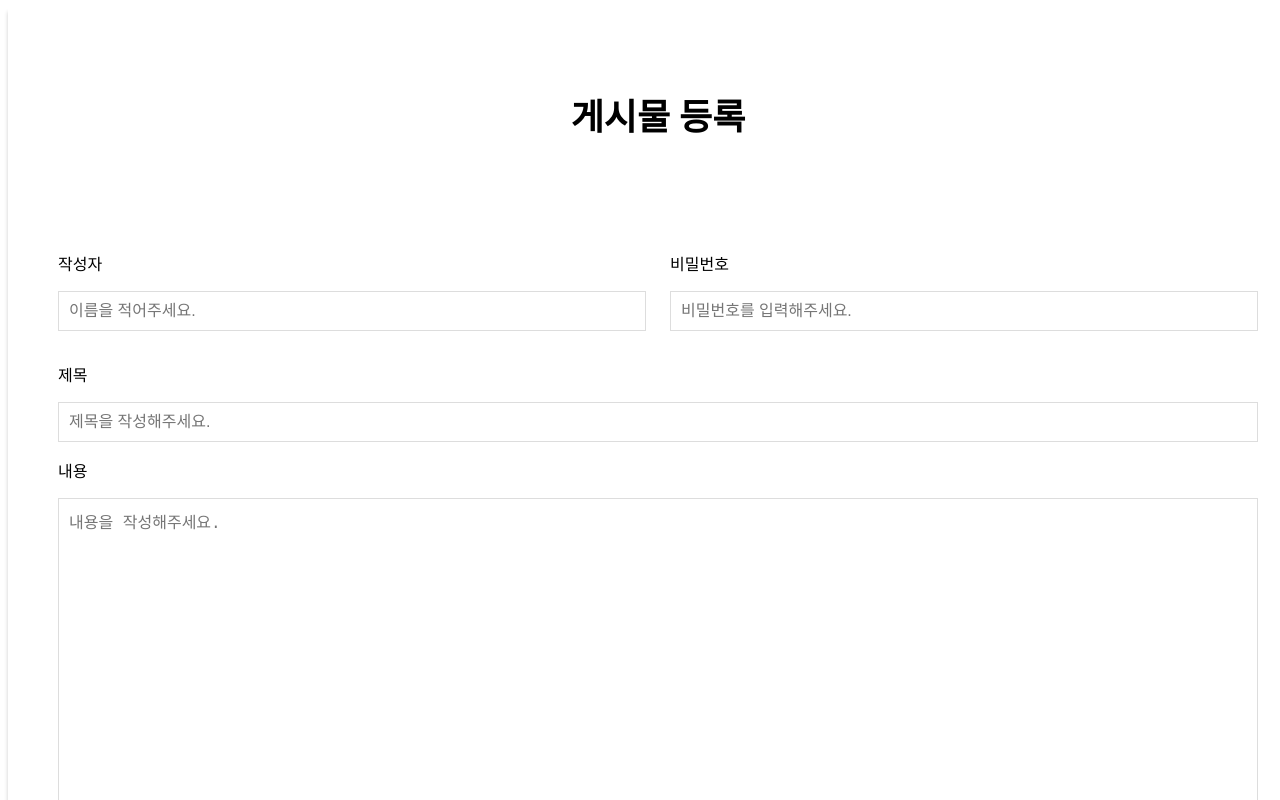
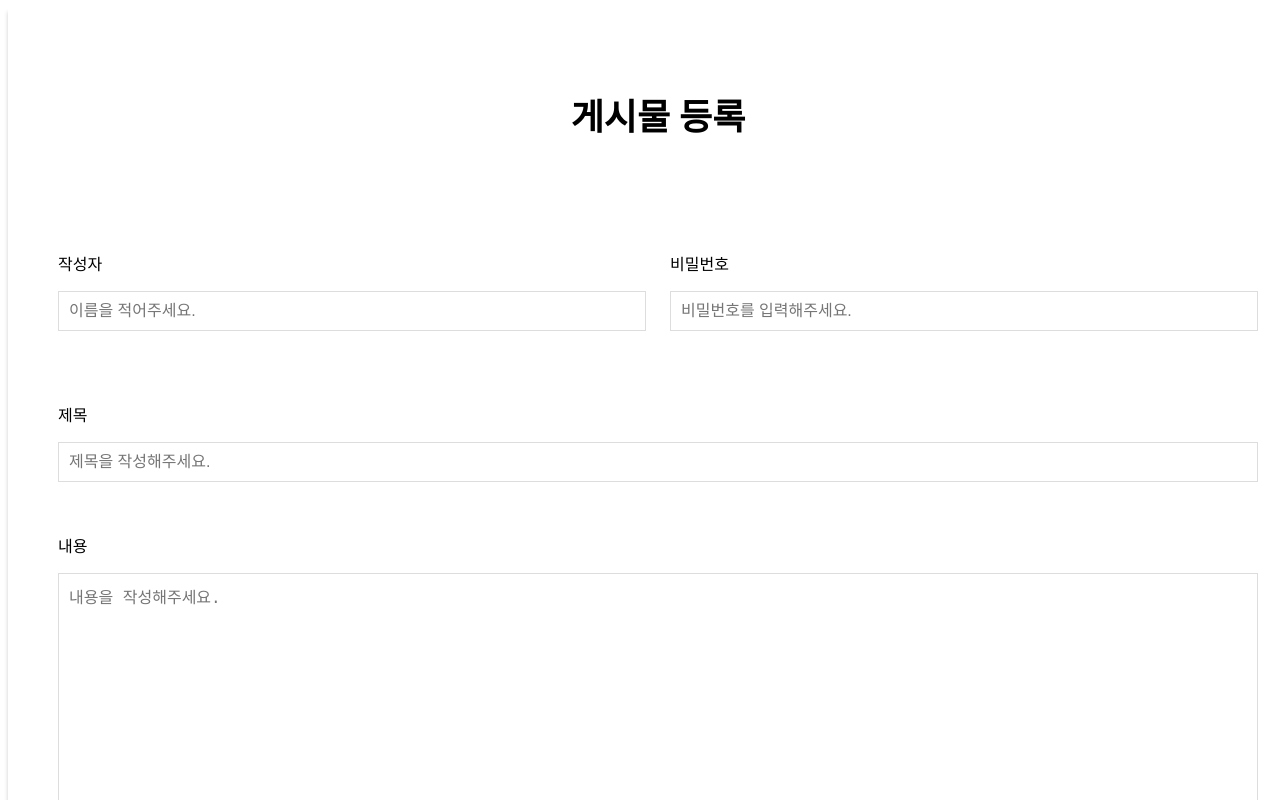
Before and after one commit to hyerin1219/HeY-MARKET, a Next.js app in the folder portfolio/: page /boards/new in a window 1280 px wide. Shown: the top 800 px of the page. Built offline with nearby package versions, Linux system fonts and the light colour scheme.

Commit message:
erorr 추가 수정

```diff
--- a/portfolio/pages/boards/new/index.js
+++ b/portfolio/pages/boards/new/index.js
@@ -1,4 +1,4 @@
-import { MainBox, Title,  InputWrap,  InputWrap2,  InputBox,  TextareaBox, AdressBox, AdressBtn, InputTit, FlexBox, FlexBox2, ImgBox, Label, SendBtn} from '../../../styles/boardsNew';
+import { MainBox, Title,  InputWrap,  InputWrap2,  InputBox,  TextareaBox, AdressBox, AdressBtn, InputTit, FlexBox, FlexBox2, ImgBox, Label, SendBtn, ErrorBox} from '../../../styles/boardsNew';
 
 import { useState } from "react"
 
@@ -41,22 +41,26 @@ export default function boardsNewPage() {
                     <InputWrap>
                         <InputTit>작성자</InputTit>
                         <InputBox  onChange={nameValue} placeholder='이름을 적어주세요.'></InputBox>
+                        <ErrorBox></ErrorBox>
                     </InputWrap>
 
                     <InputWrap>
                         <InputTit>비밀번호</InputTit>
                         <InputBox  onChange={passwordValue} placeholder='비밀번호를 입력해주세요.'></InputBox>
+                        <ErrorBox></ErrorBox>
                     </InputWrap>
                 </FlexBox>
 
                 <InputWrap2>
                     <InputTit>제목</InputTit>
                     <InputBox  onChange={titleValue} placeholder='제목을 작성해주세요.'></InputBox>
+                    <ErrorBox></ErrorBox>
                 </InputWrap2>
 
                 <InputWrap2>
                     <InputTit>내용</InputTit>
                     <TextareaBox  onChange={boardValue} placeholder='내용을 작성해주세요.'></TextareaBox>
+                    <ErrorBox></ErrorBox>
                 </InputWrap2>
 
                 <InputTit>주소</InputTit>
--- a/portfolio/styles/boardsNew.js
+++ b/portfolio/styles/boardsNew.js
@@ -95,3 +95,10 @@ export const SendBtn = styled.button`
     border: none;
     cursor: pointer;
 `
+
+export const ErrorBox = styled.div`
+    height: 20px;
+    color : red;
+    padding : 5px;
+    margin: 5px 0;
+`
```
